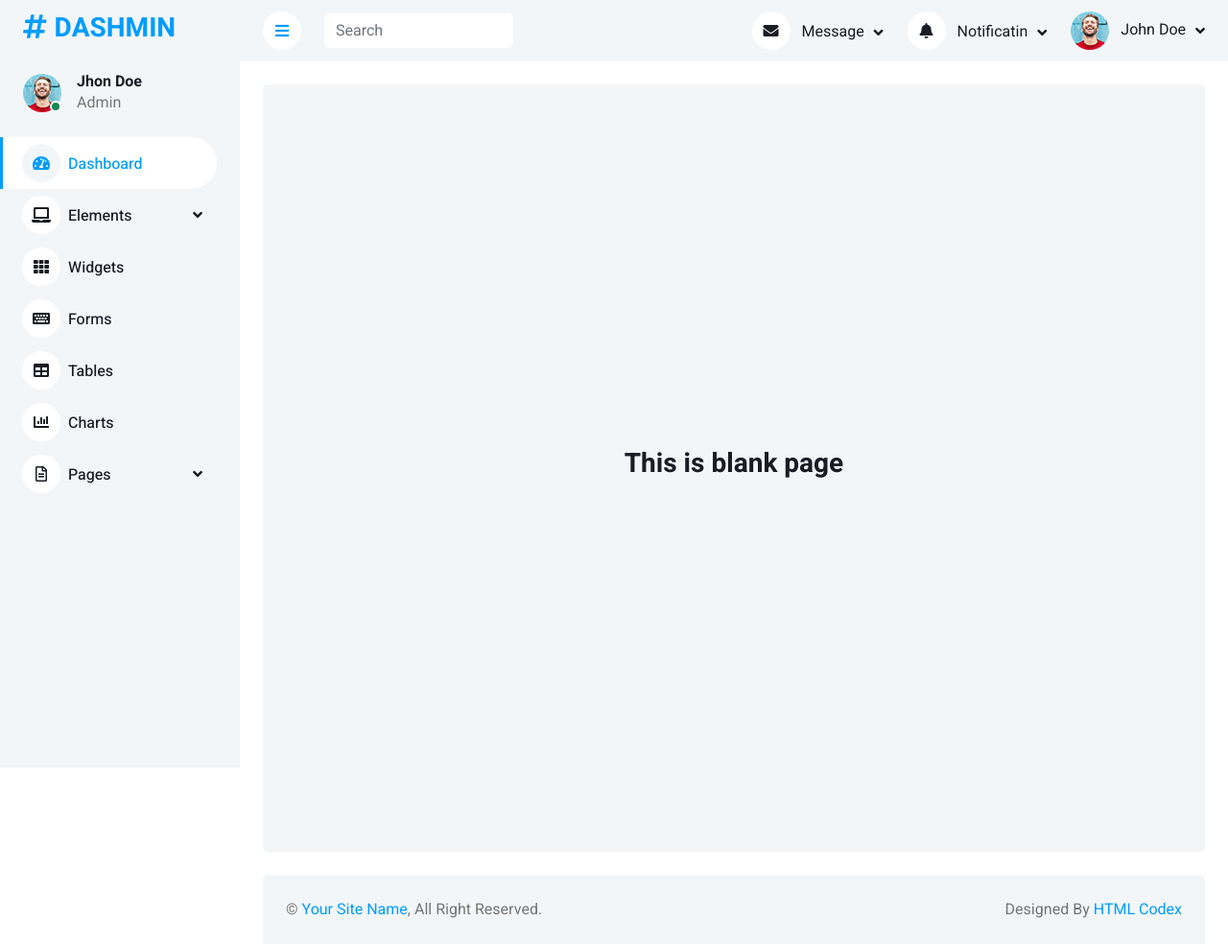
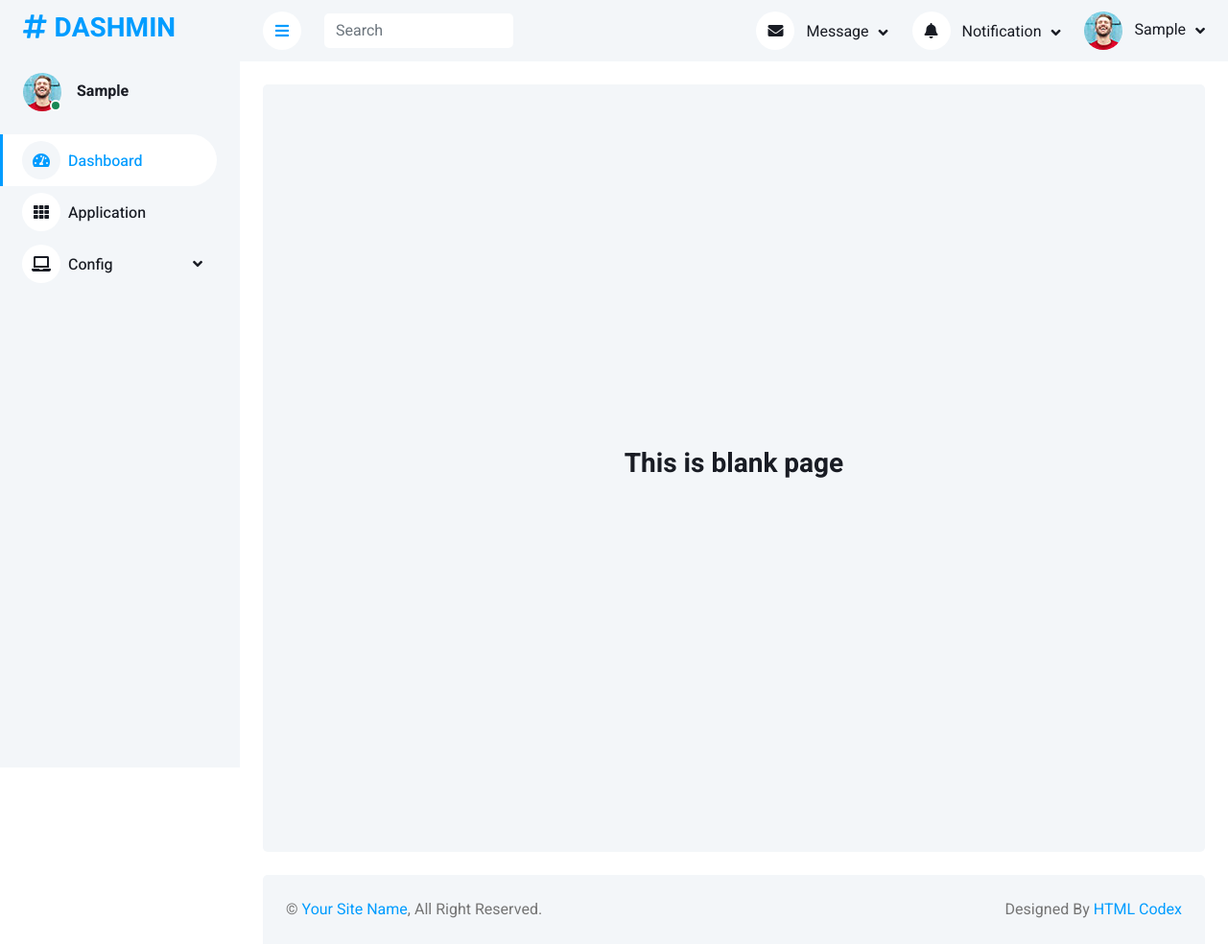
Before and after one commit to andre-fajar-n/Application-Tracker, a Django app: page / in a window 1280 px wide. Shown: the whole page at 96% size. Run offline with Django 4.2, Linux system fonts and the light colour scheme; the visitor is signed in with stand-in values (Sample User, id 1); parts of the project's set-up code (start-up, migrations or seed data) failed here and were passed over; some libraries are stand-ins or nearby versions.

Commit message:
feat(sidebar-navbar): change some wording and sidebar menu

```diff
--- a/application_tracker/templates/component/navbar.html
+++ b/application_tracker/templates/component/navbar.html
@@ -20,7 +20,8 @@
             <div class="dropdown-menu dropdown-menu-end bg-light border-0 rounded-0 rounded-bottom m-0">
                 <a href="#" class="dropdown-item">
                     <div class="d-flex align-items-center">
-                        <img class="rounded-circle" src="{% static 'img/user.jpg' %}" alt="" style="width: 40px; height: 40px;">
+                        <img class="rounded-circle" src="{% static 'img/user.jpg' %}" alt=""
+                            style="width: 40px; height: 40px;">
                         <div class="ms-2">
                             <h6 class="fw-normal mb-0">Jhon send you a message</h6>
                             <small>15 minutes ago</small>
@@ -30,7 +31,8 @@
                 <hr class="dropdown-divider">
                 <a href="#" class="dropdown-item">
                     <div class="d-flex align-items-center">
-                        <img class="rounded-circle" src="{% static 'img/user.jpg' %}" alt="" style="width: 40px; height: 40px;">
+                        <img class="rounded-circle" src="{% static 'img/user.jpg' %}" alt=""
+                            style="width: 40px; height: 40px;">
                         <div class="ms-2">
                             <h6 class="fw-normal mb-0">Jhon send you a message</h6>
                             <small>15 minutes ago</small>
@@ -40,7 +42,8 @@
                 <hr class="dropdown-divider">
                 <a href="#" class="dropdown-item">
                     <div class="d-flex align-items-center">
-                        <img class="rounded-circle" src="{% static 'img/user.jpg' %}" alt="" style="width: 40px; height: 40px;">
+                        <img class="rounded-circle" src="{% static 'img/user.jpg' %}" alt=""
+                            style="width: 40px; height: 40px;">
                         <div class="ms-2">
                             <h6 class="fw-normal mb-0">Jhon send you a message</h6>
                             <small>15 minutes ago</small>
@@ -54,7 +57,7 @@
         <div class="nav-item dropdown">
             <a href="#" class="nav-link dropdown-toggle" data-bs-toggle="dropdown">
                 <i class="fa fa-bell me-lg-2"></i>
-                <span class="d-none d-lg-inline-flex">Notificatin</span>
+                <span class="d-none d-lg-inline-flex">Notification</span>
             </a>
             <div class="dropdown-menu dropdown-menu-end bg-light border-0 rounded-0 rounded-bottom m-0">
                 <a href="#" class="dropdown-item">
@@ -77,8 +80,9 @@
         </div>
         <div class="nav-item dropdown">
             <a href="#" class="nav-link dropdown-toggle" data-bs-toggle="dropdown">
-                <img class="rounded-circle me-lg-2" src="{% static 'img/user.jpg' %}" alt="" style="width: 40px; height: 40px;">
-                <span class="d-none d-lg-inline-flex">John Doe</span>
+                <img class="rounded-circle me-lg-2" src="{% static 'img/user.jpg' %}" alt=""
+                    style="width: 40px; height: 40px;">
+                <span class="d-none d-lg-inline-flex">{{user.first_name}}</span>
             </a>
             <div class="dropdown-menu dropdown-menu-end bg-light border-0 rounded-0 rounded-bottom m-0">
                 <a href="#" class="dropdown-item">My Profile</a>
--- a/application_tracker/templates/component/sidebar.html
+++ b/application_tracker/templates/component/sidebar.html
@@ -9,25 +9,32 @@
         <div class="d-flex align-items-center ms-4 mb-4">
             <div class="position-relative">
                 <img class="rounded-circle" src="{% static 'img/user.jpg' %}" alt="" style="width: 40px; height: 40px;">
-                <div class="bg-success rounded-circle border border-2 border-white position-absolute end-0 bottom-0 p-1"></div>
+                <div
+                    class="bg-success rounded-circle border border-2 border-white position-absolute end-0 bottom-0 p-1">
+                </div>
             </div>
             <div class="ms-3">
-                <h6 class="mb-0">Jhon Doe</h6>
-                <span>Admin</span>
+                <h6 class="mb-0">{{user.first_name}}</h6>
+                <!-- <span>Admin</span> -->
             </div>
         </div>
         <div class="navbar-nav w-100">
-            <a href="index.html" class="nav-item nav-link active"><i class="fa fa-tachometer-alt me-2"></i>Dashboard</a>
+            <a href="{% url 'application_tracker:home' %}" class="nav-item nav-link active">
+                <i class="fa fa-tachometer-alt me-2"></i>Dashboard
+            </a>
+            <a href="" class="nav-item nav-link">
+                <i class="fa fa-th me-2"></i>Application
+            </a>
             <div class="nav-item dropdown">
-                <a href="#" class="nav-link dropdown-toggle" data-bs-toggle="dropdown"><i class="fa fa-laptop me-2"></i>Elements</a>
+                <a href="#" class="nav-link dropdown-toggle" data-bs-toggle="dropdown"><i
+                        class="fa fa-laptop me-2"></i>Config</a>
                 <div class="dropdown-menu bg-transparent border-0">
-                    <a href="button.html" class="dropdown-item">Buttons</a>
-                    <a href="typography.html" class="dropdown-item">Typography</a>
-                    <a href="element.html" class="dropdown-item">Other Elements</a>
+                    <a href="button.html" class="dropdown-item">Platform</a>
+                    <a href="typography.html" class="dropdown-item">Application Status</a>
+                    <!-- <a href="element.html" class="dropdown-item">Other Elements</a> -->
                 </div>
             </div>
-            <a href="widget.html" class="nav-item nav-link"><i class="fa fa-th me-2"></i>Widgets</a>
-            <a href="form.html" class="nav-item nav-link"><i class="fa fa-keyboard me-2"></i>Forms</a>
+            <!-- <a href="form.html" class="nav-item nav-link"><i class="fa fa-keyboard me-2"></i>Forms</a>
             <a href="table.html" class="nav-item nav-link"><i class="fa fa-table me-2"></i>Tables</a>
             <a href="chart.html" class="nav-item nav-link"><i class="fa fa-chart-bar me-2"></i>Charts</a>
             <div class="nav-item dropdown">
@@ -38,7 +45,7 @@
                     <a href="404.html" class="dropdown-item">404 Error</a>
                     <a href="blank.html" class="dropdown-item">Blank Page</a>
                 </div>
-            </div>
+            </div> -->
         </div>
     </nav>
 </div>
```
